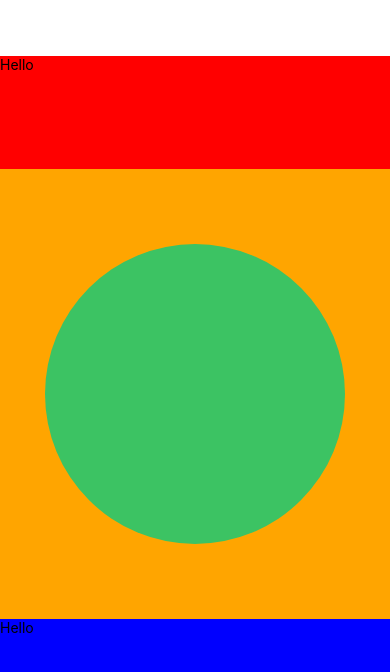
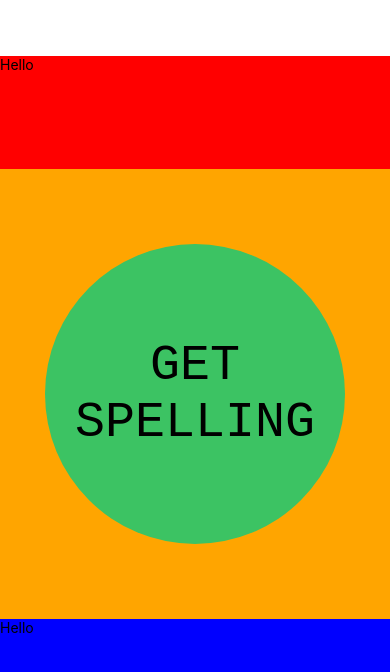
Before and after one commit to itskatherine/l-earn-fe, a React Native app in the folder l-earn/: screen / in a window 390 px wide. Shown: the top 672 px of the page. Built offline with nearby package versions, Linux system fonts and the light colour scheme.

Commit message:
Added Get Spelling button

```diff
--- a/l-earn/app/components/GetSpellingButton/GetSpellingButton.js
+++ b/l-earn/app/components/GetSpellingButton/GetSpellingButton.js
@@ -1,9 +1,16 @@
 import React from "react";
-import { View } from "react-native";
+import { Text, TouchableOpacity, View } from "react-native";
 import styles from "./styles";
 
 function GetSpellingButton(props) {
-  return <View style={styles.button}></View>;
+  return (
+    <TouchableOpacity>
+      <View style={styles.button}>
+        <Text style={styles.buttonText}>GET</Text>
+        <Text style={styles.buttonText}>SPELLING</Text>
+      </View>
+    </TouchableOpacity>
+  );
 }
 
 export default GetSpellingButton;
--- a/l-earn/app/components/GetSpellingButton/styles.js
+++ b/l-earn/app/components/GetSpellingButton/styles.js
@@ -1,5 +1,6 @@
 import { StyleSheet } from "react-native";
 import colors from "../../config/colors";
+import fonts from "../../config/fonts";
 
 const buttonSize = 300;
 
@@ -9,6 +10,12 @@ const styles = StyleSheet.create({
     width: buttonSize,
     height: buttonSize,
     borderRadius: buttonSize / 2,
+    justifyContent: "center",
+    alignItems: "center",
+  },
+  buttonText: {
+    fontFamily: fonts.secondary,
+    fontSize: 50,
   },
 });
 
--- a/l-earn/app/config/fonts.js
+++ b/l-earn/app/config/fonts.js
@@ -2,4 +2,5 @@ import { Platform } from "react-native";
 
 export default {
   primary: Platform.OS === "android" ? "Roboto" : "Avenir",
+  secondary: "monospace",
 };
```
